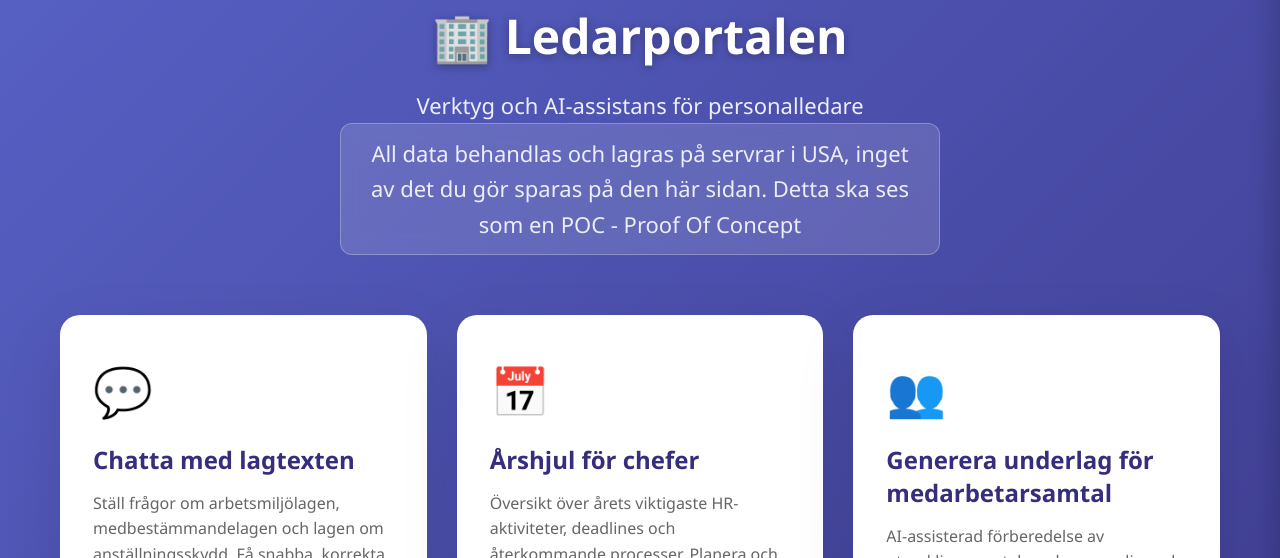
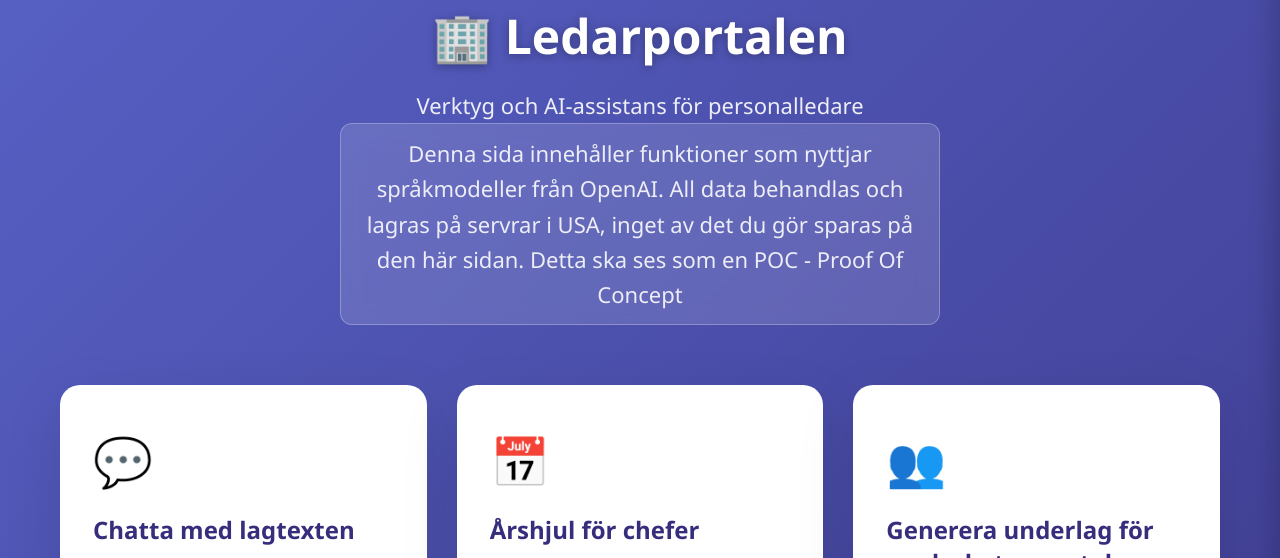
Before and after one commit to andersasplundberggren/ledarportalen, a website: page index.html in a window 1280 px wide. Shown: the part 197-755 px from the top of the page. Drawn offline with Linux system fonts and the light colour scheme.

Commit message:
Update index.html

```diff
--- a/index.html
+++ b/index.html
@@ -133,7 +133,7 @@
                  class="kommune-logo">
             <h1>🏢 Ledarportalen</h1>
             <p>Verktyg och AI-assistans för personalledare</p>
-            <p class="disclaimer">All data behandlas och lagras på servrar i USA, inget av det du gör sparas på den här sidan. Detta ska ses som en POC - Proof Of Concept</p>
+            <p class="disclaimer">Denna sida innehåller funktioner som nyttjar språkmodeller från OpenAI. All data behandlas och lagras på servrar i USA, inget av det du gör sparas på den här sidan. Detta ska ses som en POC - Proof Of Concept</p>
         </div>
 
         <!-- Puffar i samma ordning som menyn -->
```
